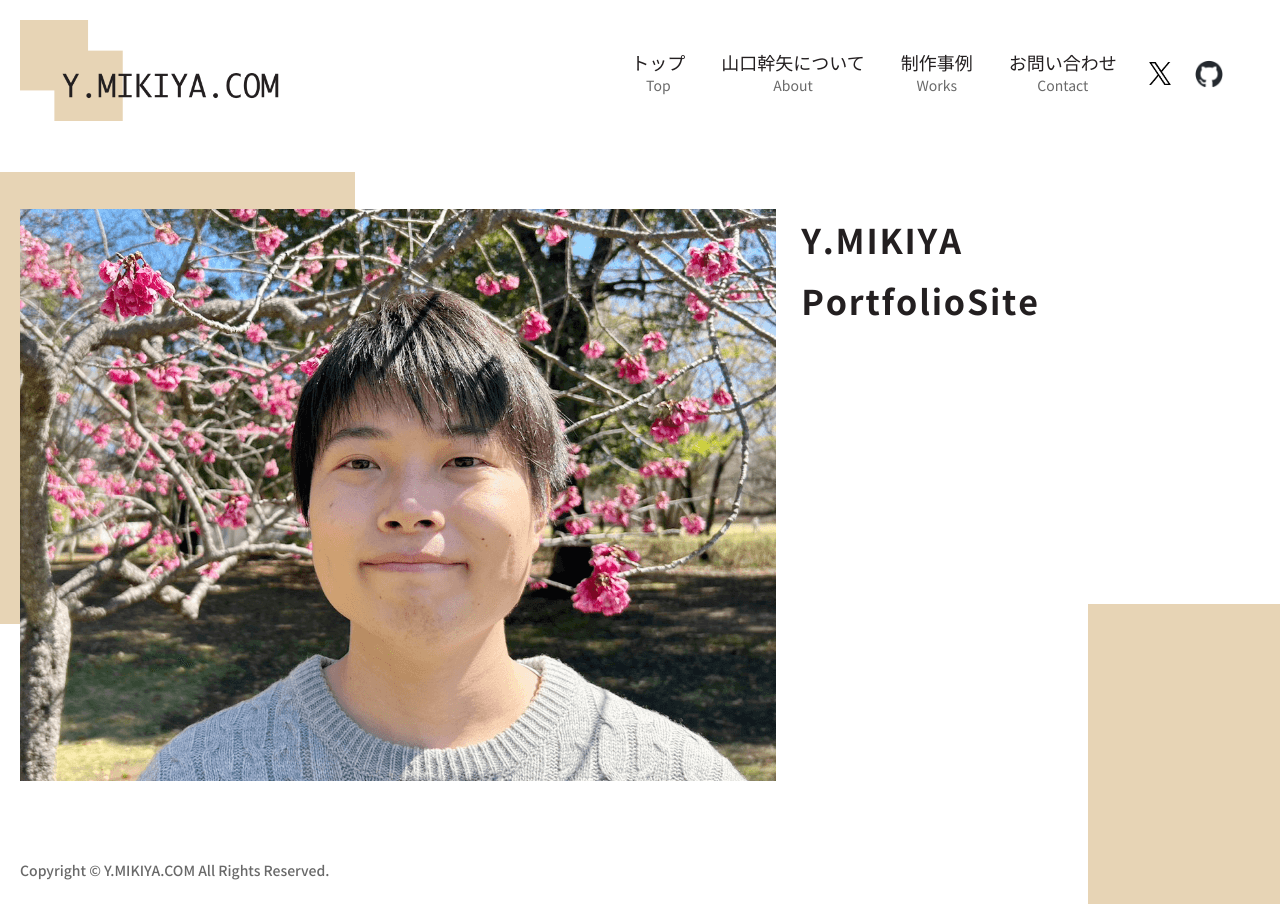
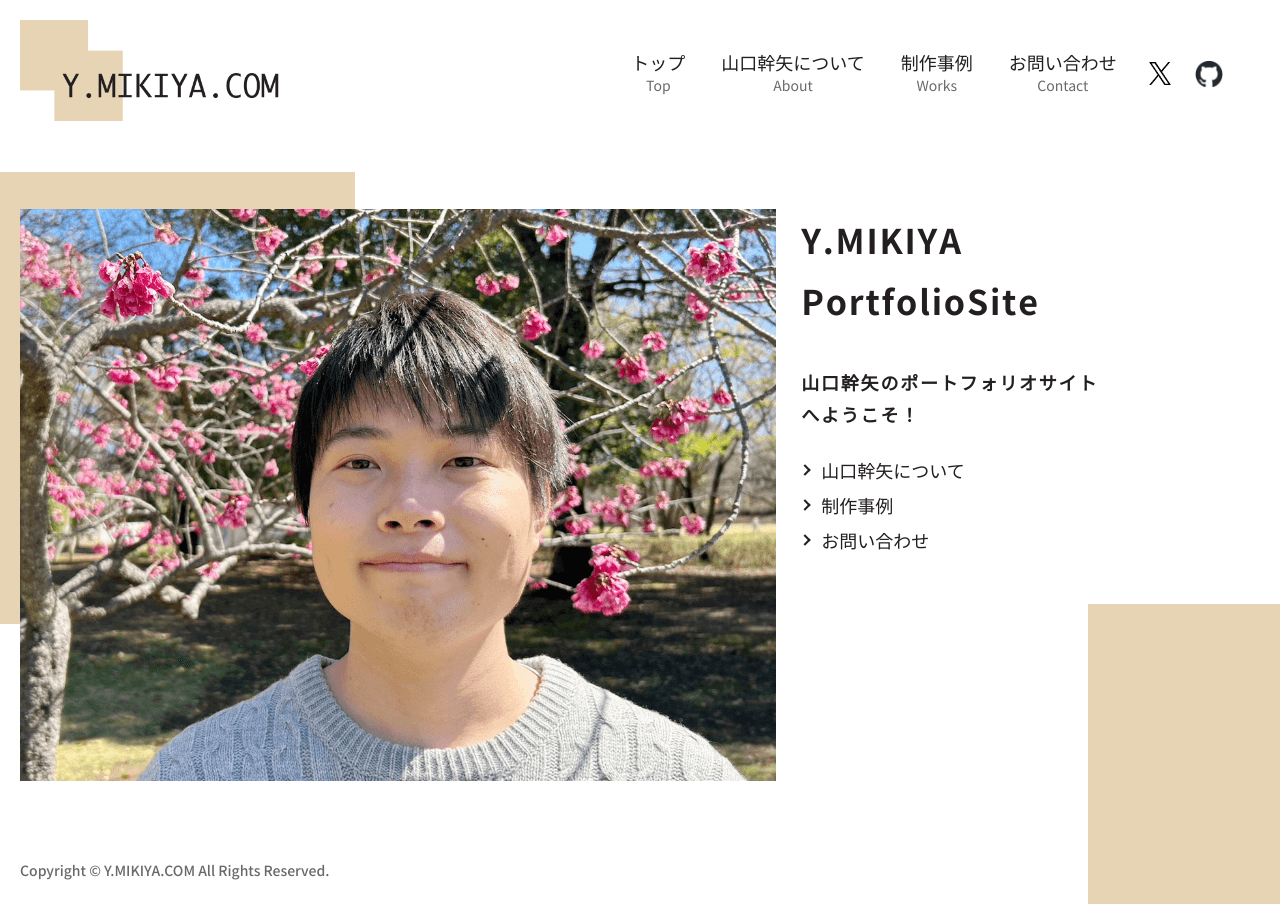
Before and after one commit to MikiyaYamaguchi/react_portfolio, a React (Create React App) app: page / in a window 1280 px wide. Built offline with nearby package versions, Linux system fonts and the light colour scheme; a web font is replaced by a local one.

Commit message:
TOP修正（項目追加）

```diff
--- a/src/components/Header.tsx
+++ b/src/components/Header.tsx
@@ -18,6 +18,12 @@ const Header = () => {
     img {
       width: 259px;
       height: 101px;
+    }
+    @media screen and (max-width: 945px) {
+      img {
+        width: 200px;
+        height: auto;
+      }
     }
     @media screen and (max-width: 767px) {
       img {
@@ -127,6 +133,14 @@ const Header = () => {
         }
         &:not(:first-of-type) {
           margin-left: 2em;
+        }
+      }
+    }
+    @media screen and (max-width: 945px) {
+      a {
+        font-size: 14px;
+        span {
+          font-size: 12px;
         }
       }
     }
--- a/src/pages/Home.tsx
+++ b/src/pages/Home.tsx
@@ -4,6 +4,8 @@ import { css } from "@emotion/react";
 import { useInView } from "react-intersection-observer";
 
 import CoverPage from "../components/CoverPage";
+
+import { Link } from "react-router-dom";
 
 const Home = () => {
   const mainVisual = css`
@@ -61,6 +63,51 @@ const Home = () => {
       p {
         font-size: 34px;
         font-weight: bold;
+      }
+      .textWrap {
+        p {
+          font-size: 18px;
+          margin-bottom: 1.5em;
+          @media screen and (max-width: 767px) {
+            font-size: 16px;
+          }
+        }
+        ul {
+          padding-left: 0;
+          li {
+            font-size: 18px;
+            list-style: none;
+            @media screen and (max-width: 767px) {
+              font-size: 16px;
+            }
+            &:not(:last-child) {
+              margin-bottom: 0.5em;
+            }
+            a {
+              display: block;
+              position: relative;
+              text-decoration: none;
+              padding-left: 20px;
+              transition: 0.2s;
+              &:hover {
+                color: #808080;
+              }
+              &:before {
+                content: "";
+                width: 6px;
+                height: 6px;
+                border-right: 2px solid #231f20;
+                border-top: 2px solid #231f20;
+                transform: rotate(45deg);
+                position: absolute;
+                top: 0;
+                bottom: 0;
+                left: 0;
+                margin: auto;
+              }
+            }
+          }
+        }
       }
     }
     @media screen and (max-width: 767px) {
@@ -174,10 +221,24 @@ const Home = () => {
       }
     }
   `;
+  const MainTextAni2 = css`
+    display: inline-block;
+    opacity: 0;
+    transform: translateX(-20px);
+  `;
+  const MainTextAniActive2 = css`
+    opacity: 1;
+    transform: translateX(0);
+    transition: 0.6s;
+    transition-delay: 3s;
+  `;
   const { ref: ref1, inView: inView1 } = useInView({
     triggerOnce: true,
   });
   const { ref: ref2, inView: inView2 } = useInView({
+    triggerOnce: true,
+  });
+  const { ref: ref3, inView: inView3 } = useInView({
     triggerOnce: true,
   });
   return (
@@ -226,6 +287,28 @@ const Home = () => {
             <span>t</span>
             <span>e</span>
           </p>
+          <div
+            className="textWrap"
+            ref={ref3}
+            css={inView3 ? MainTextAniActive2 : MainTextAni2}
+          >
+            <p>
+              山口幹矢のポートフォリオサイト
+              <br />
+              へようこそ！
+            </p>
+            <ul>
+              <li>
+                <Link to="/about">山口幹矢について</Link>
+              </li>
+              <li>
+                <Link to="/works">制作事例</Link>
+              </li>
+              <li>
+                <Link to="/contact">お問い合わせ</Link>
+              </li>
+            </ul>
+          </div>
         </div>
       </div>
       <CoverPage />
```
